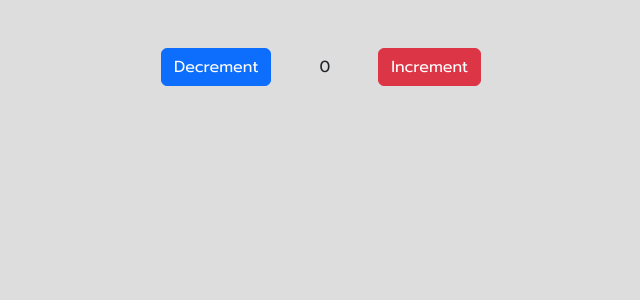
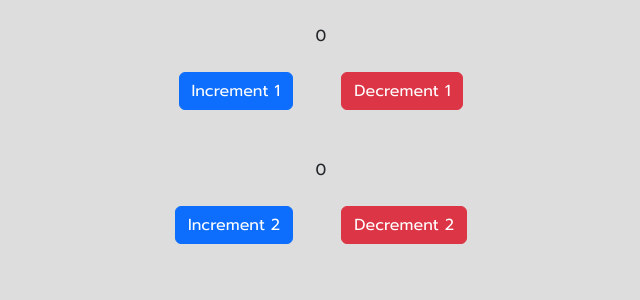
Before and after one commit to mern-trainer/amrin-batch, a React (Create React App) app: page / in a window 1280 px wide. Shown: the top 300 px of the page, without its empty margins (319-959 px from the left). Built offline with nearby package versions, Linux system fonts and the light colour scheme.

Commit message:
Multi counter

```diff
--- a/src/App.jsx
+++ b/src/App.jsx
@@ -5,6 +5,7 @@ import { useState } from "react"
 import LandingPage from "./Pages/LandingPage"
 import Shop from "./Pages/Shop"
 import Counter from "./Pages/Counter"
+import MultiCounter from "./Pages/MultiCounter"
 
 // state => is an object to handle/manage data in a react component
 // Hooks => Functions to handle state and lifecycle of a component.
@@ -12,7 +13,8 @@ import Counter from "./Pages/Counter"
 
 const App = () => {
 
-    return <Counter />
+    // return <Counter />
+    return <MultiCounter />
 
     // const [counter, setCounter] = useState({ counterOne: 0, counterTwo: 0 }) // array destructure
 
--- /dev/null
+++ b/src/Pages/MultiCounter.jsx
@@ -0,0 +1,41 @@
+import { useState } from "react"
+
+const MultiCounter = () => {
+
+    const [counter, setCounter] = useState({ counterOne: 0, counterTwo: 0 })
+
+    const handleIncrementOne = () => {
+       setCounter({...counter, counterOne: counter.counterOne + 1})
+    }
+
+    const handleDecrementOne = () => {
+        setCounter({...counter, counterOne: counter.counterOne - 1})
+    }
+
+    const handleIncrementTwo = () => {
+        setCounter({...counter, counterTwo: counter.counterTwo + 1})
+    }
+
+    const handleDecrementTwo = () => {
+        setCounter({...counter, counterTwo: counter.counterTwo - 1})
+    }
+
+    return <div className="d-flex justify-content-center mt-4 flex-column align-items-center">
+        <div className="text-center">
+            <div>{counter.counterOne}</div>
+            <div className="d-flex gap-5">
+                <button className="btn btn-primary mt-4" onClick={handleIncrementOne}>Increment 1</button>
+                <button className="btn btn-danger mt-4" onClick={handleDecrementOne}>Decrement 1</button>
+            </div>
+        </div>
+        <div className="text-center mt-5">
+            <div>{counter.counterTwo}</div>
+            <div className="d-flex gap-5">
+                <button className="btn btn-primary mt-4" onClick={handleIncrementTwo}>Increment 2</button>
+                <button className="btn btn-danger mt-4" onClick={handleDecrementTwo}>Decrement 2</button>
+            </div>
+        </div>
+    </div>
+}
+
+export default MultiCounter
```
